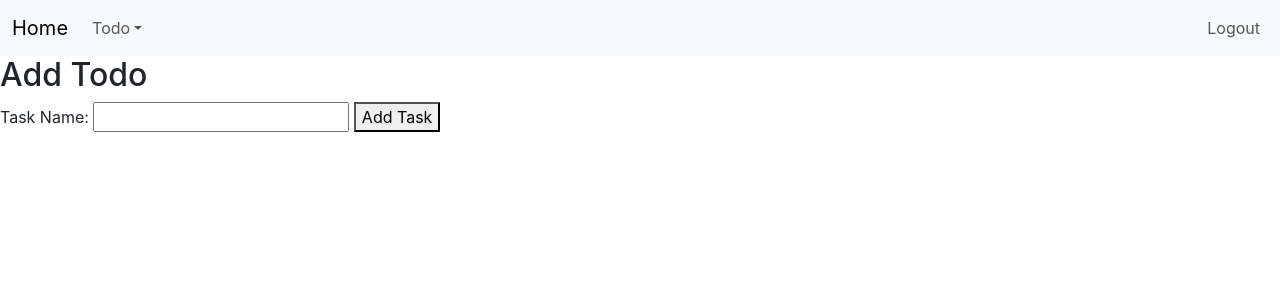
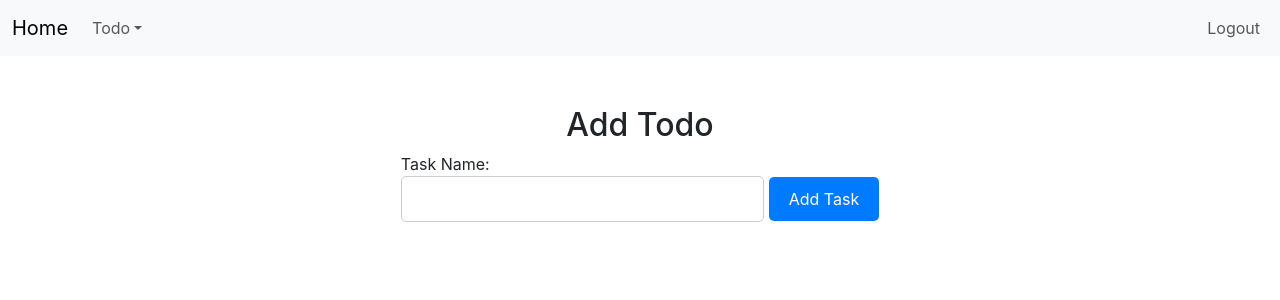
Before and after one commit to ErnestH1/todo-app, a React (Create React App) app: page /addtodo in a window 1280 px wide. Shown: the top 300 px of the page. Built offline with nearby package versions, Linux system fonts and the light colour scheme.

Commit message:
updated addtodo

```diff
--- /dev/null
+++ b/src/components/pages/todo/AddTodo.css
@@ -0,0 +1,45 @@
+.add-todo-container {
+    display: flex;
+    flex-direction: column;
+    align-items: center;
+    margin-top: 50px;
+  }
+
+  .add-todo-card {
+    padding: 20px;
+    border-radius: 10px;
+    box-shadow: 0px 0px 10px rgba(0, 0, 0, 0.1);
+    background-color: #fff;
+    width: 400px;
+    max-width: 90%;
+  }
+
+  .task-name-input {
+    width: 100%;
+    padding: 10px;
+    margin-bottom: 10px;
+    border: 1px solid #ccc;
+    border-radius: 5px;
+    font-size: 16px;
+  }
+
+  .add-task-btn {
+    background-color: #007bff;
+    color: #fff;
+    border: none;
+    border-radius: 5px;
+    padding: 10px 20px;
+    font-size: 16px;
+    cursor: pointer;
+  }
+
+  .add-task-btn:hover {
+    background-color: #0069d9;
+  }
+
+  .message {
+    margin-top: 10px;
+    font-size: 16px;
+    color: #007bff;
+    text-align: center;
+  }
--- a/src/components/pages/todo/addtodo.js
+++ b/src/components/pages/todo/addtodo.js
@@ -1,4 +1,5 @@
 import { useState } from "react";
+import './AddTodo.css';
 
 function AddTodo() {
   const [taskName, setTaskName] = useState("");
@@ -25,7 +26,7 @@ function AddTodo() {
   };
 
   return (
-    <div>
+    <div className="add-todo-container ">
       <h2>Add Todo</h2>
       <form onSubmit={handleSubmit}>
         <label>
@@ -34,11 +35,12 @@ function AddTodo() {
             type="text"
             value={taskName}
             onChange={(event) => setTaskName(event.target.value)}
+            className="task-name-input"
           />
         </label>{" "}
-        <button type="submit">Add Task</button>
+        <button type="submit" className="add-task-btn">Add Task</button>
       </form>
-      <p>{message}</p>
+      <p className="message">{message}</p>
     </div>
   );
 }
```
